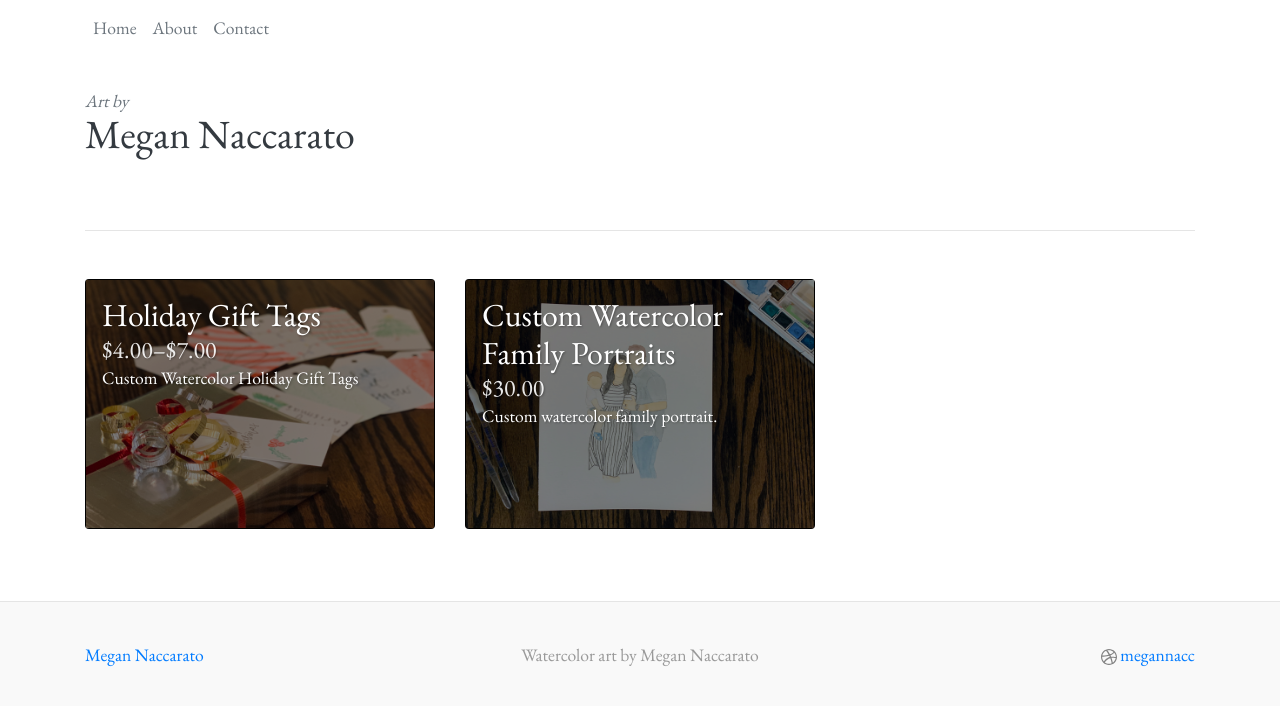
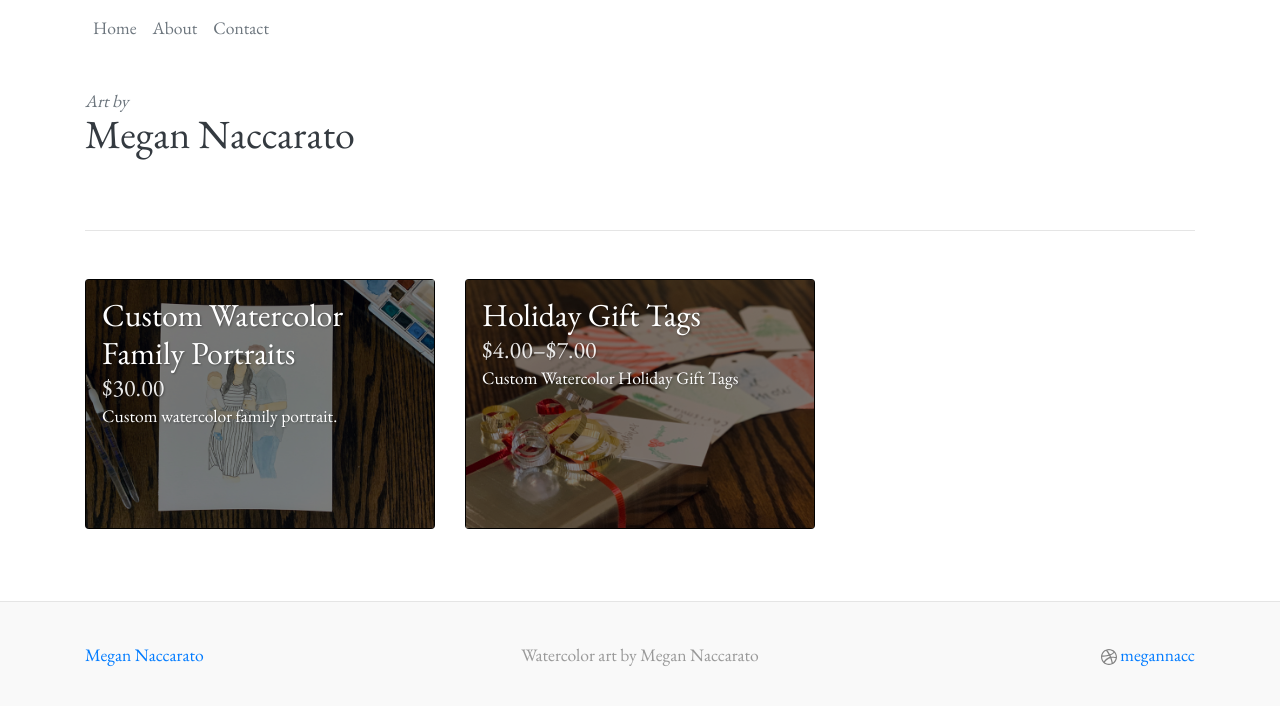
Before and after one commit to naccrat/megan, a Jekyll site: the page built from index.html, in a window 1280 px wide. Shown: the top 706 px of the page. Built offline with Jekyll 4.4.1, drawn with Linux system fonts in a browser that asks for light colours.

Commit message:
reversed order new column layout

```diff
--- a/_includes/preview.html
+++ b/_includes/preview.html
@@ -1,5 +1,5 @@
 <div class="row mb-5">
-    {% for post in site.posts %}
+    {% for post in site.posts reversed %}
     <div class="col-md-4">
         <div class="card mb-4 h-350">
             <img class="" src="{{ post.preview }}">
--- a/_layouts/post.html
+++ b/_layouts/post.html
@@ -2,13 +2,14 @@
 layout: default
 ---
 <div class="row mb-5">
-  <div class="col">
+  <div class="col-3">
 
     <header class="post-header">
       <h2 class="post-title">{{ page.title }}</h2>
       <h3>{{ page.cost }}</h3>
     </header>
-
+  </div>
+  <div class="col-9"
     <article class="post-content">
       {{ content }}
     </article>
```
Also changed, not shown: 4 other files.
